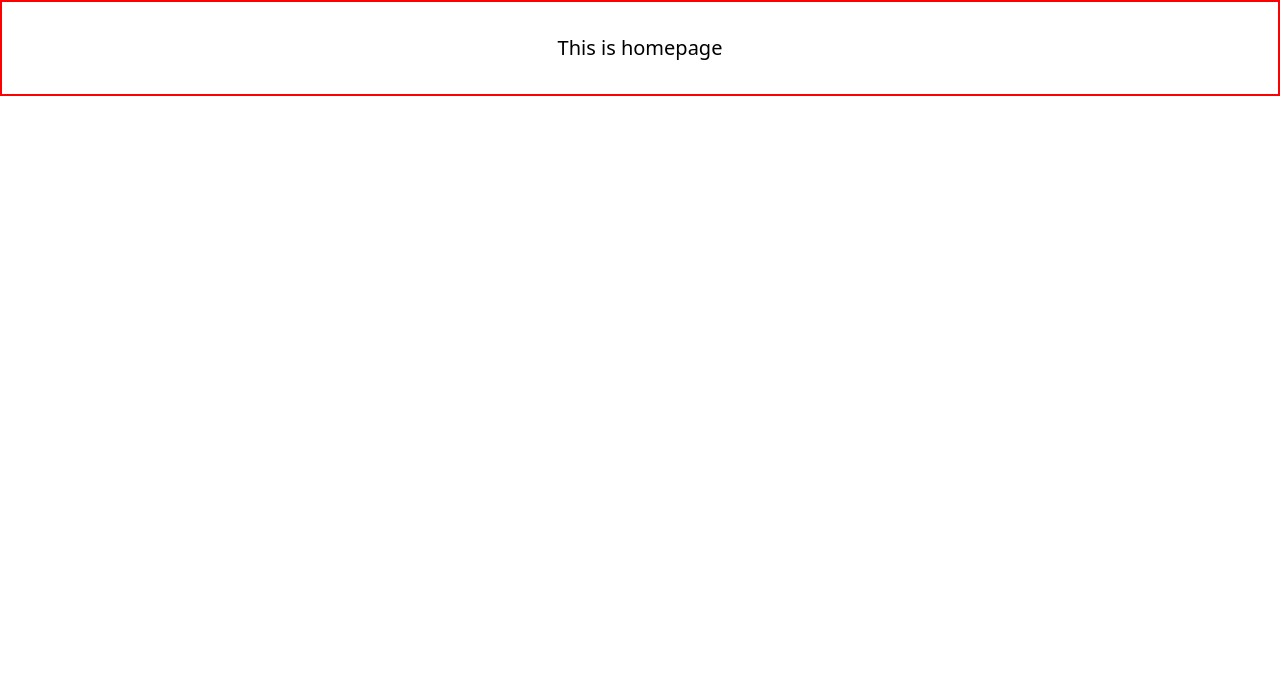
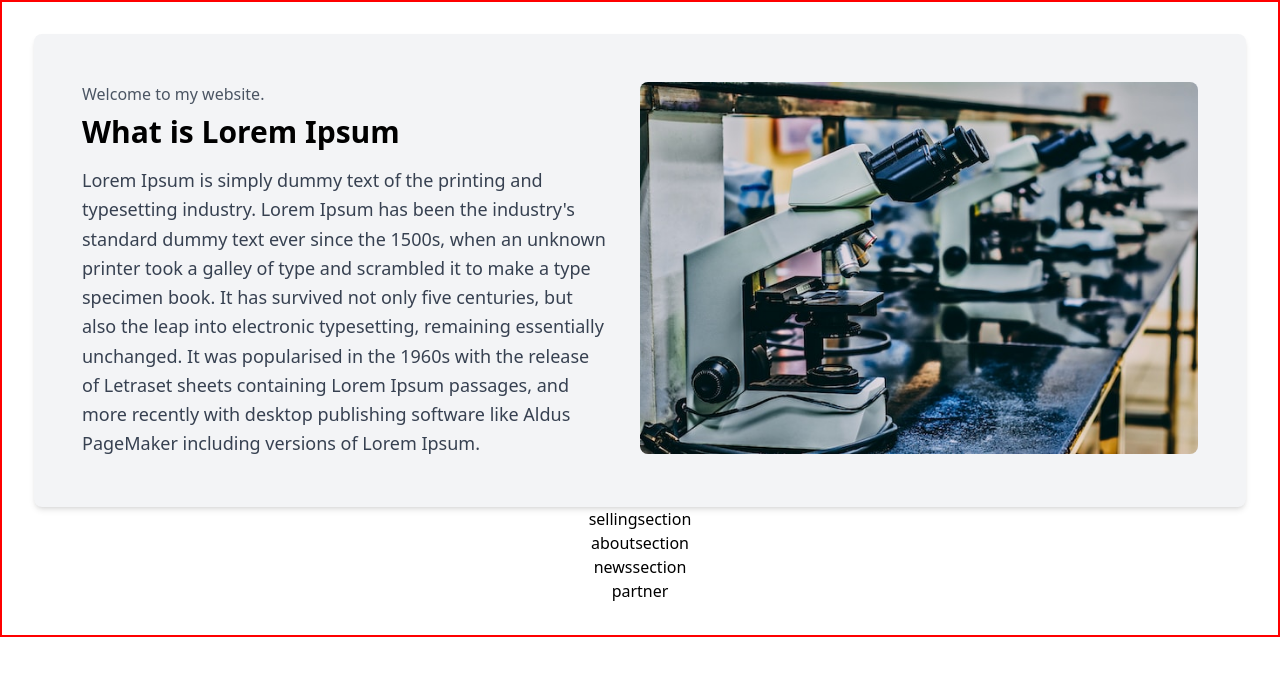
Before and after one commit to sayeda-chattopadhyay/research-project-website, a React (Vite) app: page / in a window 1280 px wide. Shown: the top 676 px of the page. Built offline with nearby package versions, Linux system fonts and the light colour scheme.

Commit message:
creates hero section

```diff
--- a/src/App.css
+++ b/src/App.css
@@ -1,5 +1,5 @@
 #root {
-  max-width: 1280px;
+  max-width: 1440px;
   margin: 0 auto;
   padding: 2rem;
   text-align: center;
--- a/src/pages/home.jsx
+++ /dev/null
@@ -1,5 +0,0 @@
-const HomePage = () => {
-  return <div className="text-roboto text-xl">This is homepage</div>;
-};
-
-export default HomePage;
--- /dev/null
+++ b/src/pages/home/aboutsection.jsx
@@ -0,0 +1,5 @@
+const AboutSection = () => {
+  return <div>aboutsection</div>;
+};
+
+export default AboutSection;
--- /dev/null
+++ b/src/pages/home/herosection.jsx
@@ -0,0 +1,28 @@
+import heroImage from "../../assets/images/heroImage.jpg";
+
+const HeroSection = () => {
+  return (
+    <div className="bg-gray-100 p-4 md:p-8 lg:p-12 rounded-lg shadow-md flex flex-col md:flex-row">
+      <div className="md:w-1/2 text-start md:pr-8">
+        <h4 className="text-roboto text-base text-gray-600 mb-2">Welcome to my website.</h4>
+        <h1 className="text-Raleway text-3xl font-bold mb-4">What is Lorem Ipsum</h1>
+        <p className="text-roboto text-lg text-gray-700 leading-relaxed max-w-xl">
+          Lorem Ipsum is simply dummy text of the printing and typesetting
+          industry. Lorem Ipsum has been the industry's standard dummy text ever
+          since the 1500s, when an unknown printer took a galley of type and
+          scrambled it to make a type specimen book. It has survived not only
+          five centuries, but also the leap into electronic typesetting,
+          remaining essentially unchanged. It was popularised in the 1960s with
+          the release of Letraset sheets containing Lorem Ipsum passages, and
+          more recently with desktop publishing software like Aldus PageMaker
+          including versions of Lorem Ipsum.
+        </p>
+      </div>
+      <div className="md:w-1/2 mt-4 md:mt-0">
+        <img className="w-full h-auto rounded-lg" src={heroImage} alt="an image of the research project" />
+      </div>
+    </div>
+  );
+};
+
+export default HeroSection;
--- /dev/null
+++ b/src/pages/home/index.jsx
@@ -0,0 +1,19 @@
+import HeroSection from "./herosection";
+import SellingPointSection from "./sellingsection";
+import AboutSection from "./aboutsection";
+import NewsSection from "./newssection";
+import PartnerSection from "./partner";
+
+const HomePage = () => {
+  return (
+    <div>
+      <HeroSection />
+      <SellingPointSection />
+      <AboutSection />
+      <NewsSection />
+      <PartnerSection />
+    </div>
+  );
+};
+
+export default HomePage;
--- /dev/null
+++ b/src/pages/home/newssection.jsx
@@ -0,0 +1,5 @@
+const NewsSection = () => {
+  return <div>newssection</div>;
+};
+
+export default NewsSection;
--- /dev/null
+++ b/src/pages/home/partner.jsx
@@ -0,0 +1,8 @@
+
+const PartnerSection = () => {
+  return (
+    <div>partner</div>
+  )
+}
+
+export default PartnerSection
--- /dev/null
+++ b/src/pages/home/sellingsection.jsx
@@ -0,0 +1,5 @@
+const SellingPointSection = () => {
+  return <div>sellingsection</div>;
+};
+
+export default SellingPointSection;
```
Also changed, not shown: src/assets/images/heroImage.jpg (added).
